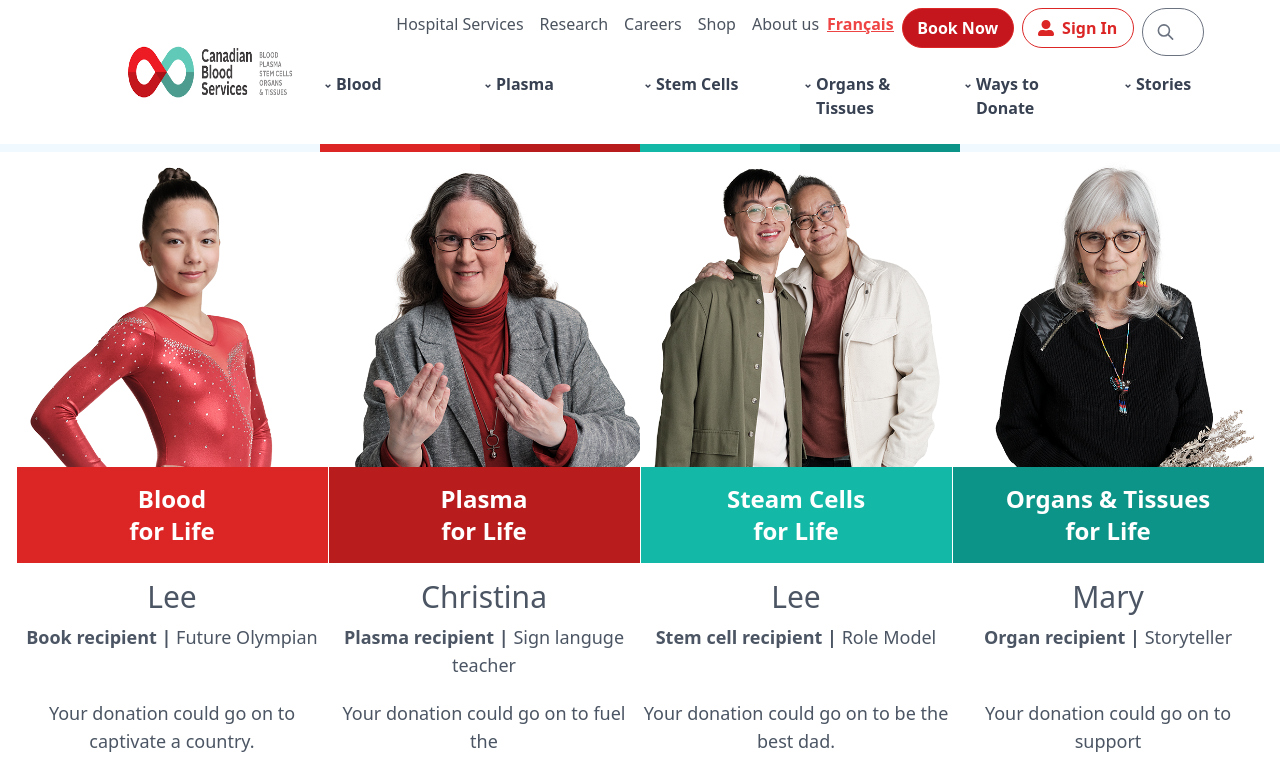
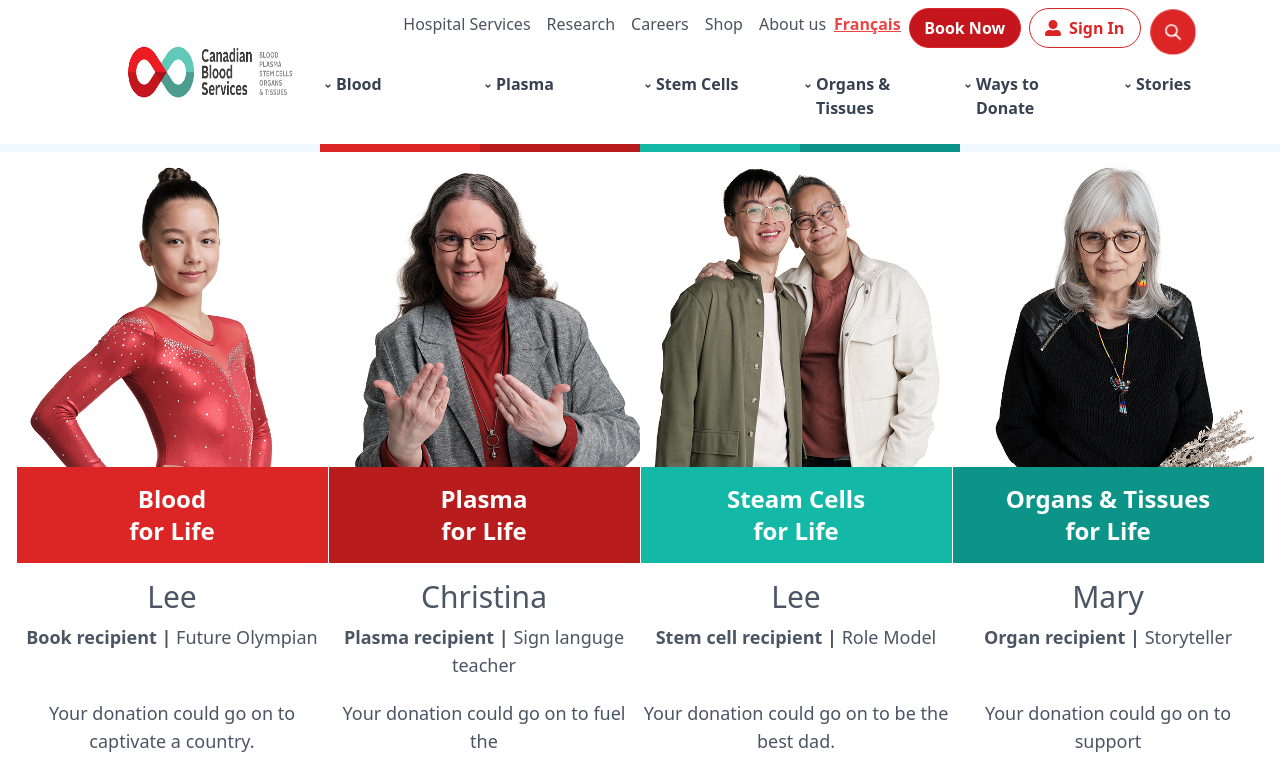
Before and after one commit to team-solvers-kpr/project-cn-blood-service, a React (Create React App) app: page / in a window 1280 px wide. Shown: the top 760 px of the page. Built offline with nearby package versions, Linux system fonts and the light colour scheme; no server answers; what tw-elements would draw is missing.

Commit message:
search bar

```diff
--- a/src/components/Pages/Shared/Navbar/Navbar.jsx
+++ b/src/components/Pages/Shared/Navbar/Navbar.jsx
@@ -117,7 +117,9 @@ const Navbar = () => {
                                 </div>
                             </div>
                             <div className='topsearchbar '>
-                                <SearchBar width='w-12'  />
+                                <button className="btn btn-ghost btn-circle bg-red-600 text-white">
+                                    <svg xmlns="http://www.w3.org/2000/svg" className="h-5 w-5 " fill="none" viewBox="0 0 24 24" stroke="currentColor"><path strokeLinecap="round" strokeLinejoin="round" strokeWidth="2" d="M21 21l-6-6m2-5a7 7 0 11-14 0 7 7 0 0114 0z" /></svg>
+                                </button>
                             </div>
                         </div>
                     </nav>
```
